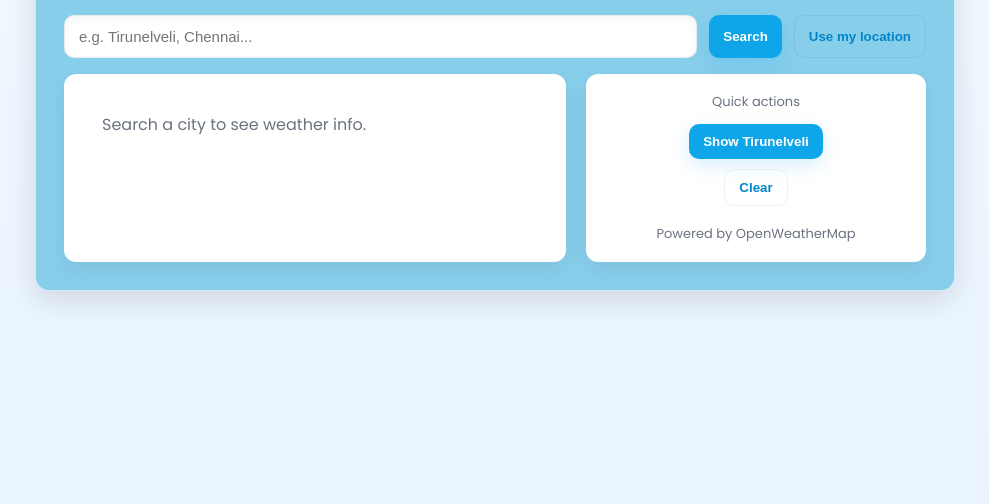
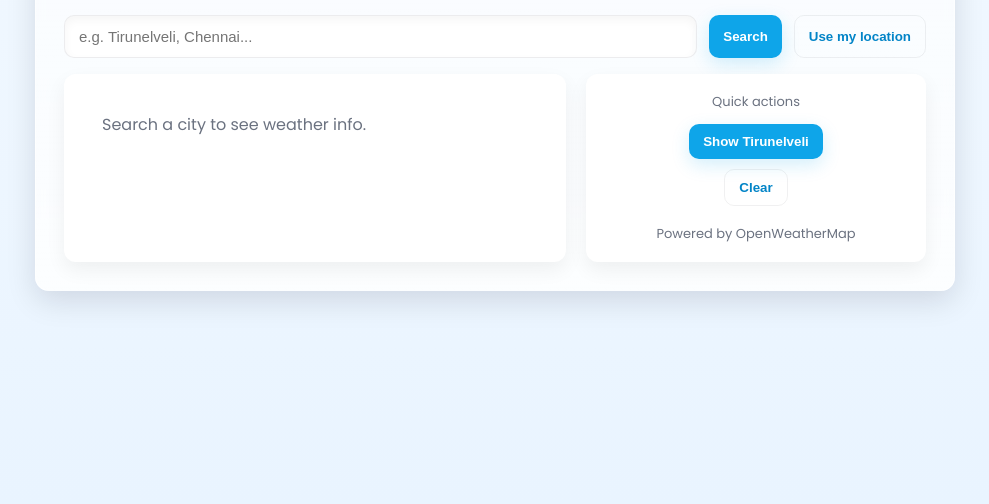
Before and after one commit to DharshiniMurugan811/live-weather-dashboard, a plain HTML site: page index.html in a window 1280 px wide. Shown: the part 296-800 px from the top of the page, without its empty margins (145-1134 px from the left). Drawn offline with nearby package versions, Linux system fonts and the light colour scheme.

Commit message:
file added

```diff
--- a/style.css
+++ b/style.css
@@ -21,7 +21,7 @@ body{
 .container{
   width:100%;
   max-width:920px;
-  background: skyblue;
+  background:linear-gradient(180deg, rgba(255,255,255,0.6), rgba(255,255,255,0.85));
   border-radius:14px;
   box-shadow: 0 10px 30px rgba(2,6,23,0.12);
   padding:28px;
```
